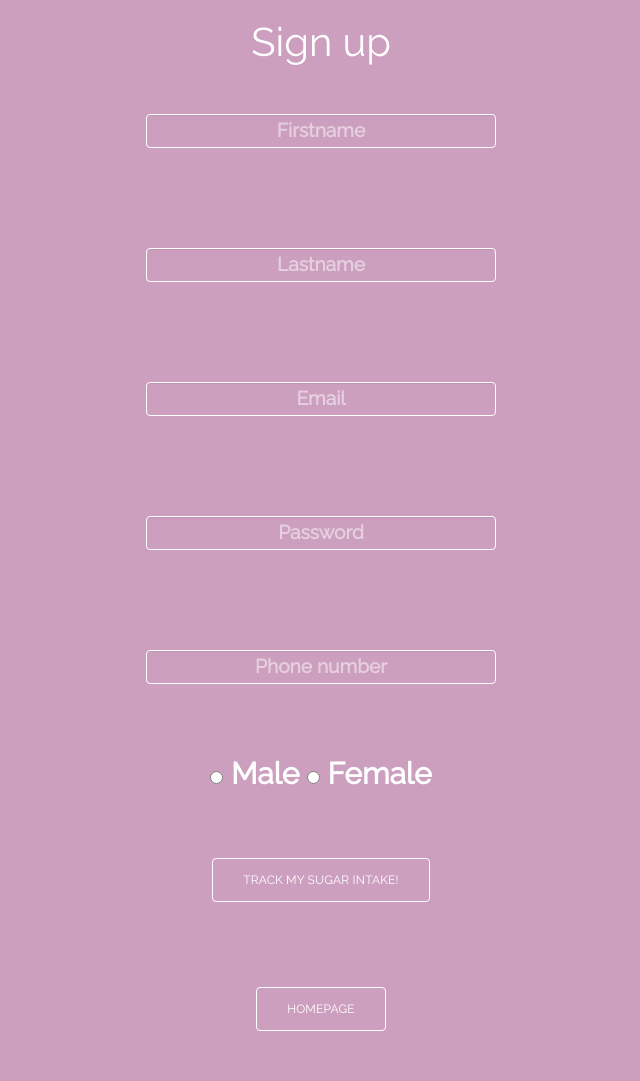
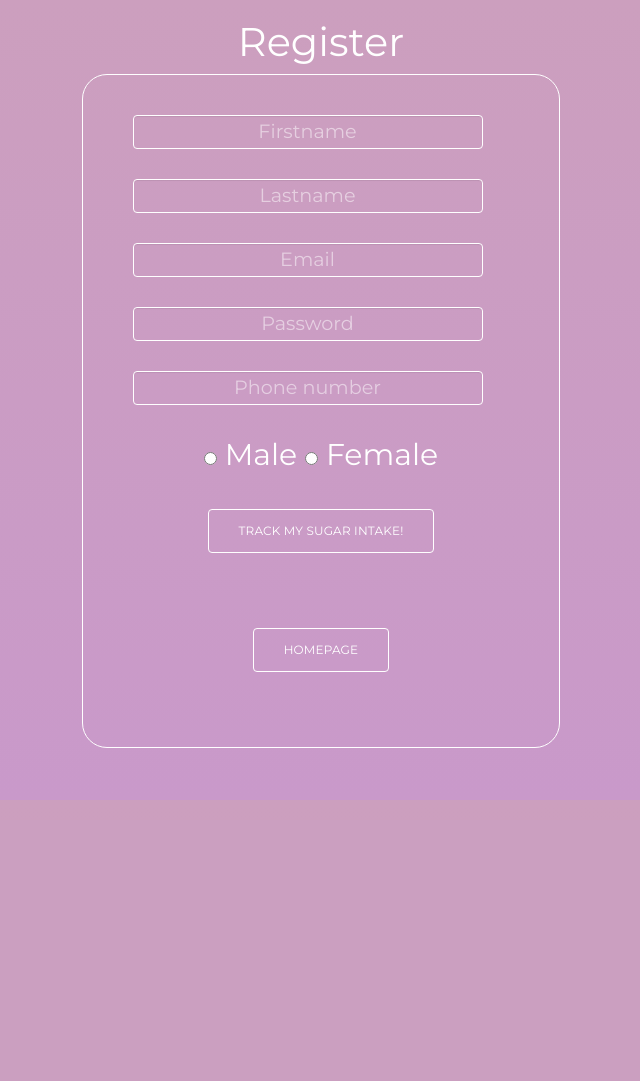
Before and after one commit to isemona/Project-SugarCoins, a Flask app: page /register in a window 1280 px wide. Shown: the whole page, without its empty margins (319-959 px from the left). After the commit the page ends 748 px from the top, so only its background shows below. Run offline with Flask 2, Linux system fonts and the light colour scheme; some libraries are stand-ins or nearby versions; some web fonts are replaced.

Commit message:
Changed font from Raleway to Montserrat

```diff
--- a/query.py
+++ b/query.py
@@ -35,7 +35,7 @@ def get_lists_of_food(session):
 
     foods = []
     for entry in todays_sugar:
-        foods.append((entry.food.food_name + "________________________" + str(entry.food.cost)))
+        foods.append((entry.food.food_name + "__________________" + str(entry.food.cost)))
 
     return foods
 
--- a/static/styles.css
+++ b/static/styles.css
@@ -45,14 +45,27 @@
 /*}*/
 
 
-html, body {
-    width: 100%;
+/*html, body {*/
+/*width: 100%;*/
+/*height: 100%;*/
+/*margin: 0;*/
+/*}*/
+html {
     height: 100%;
 }
 
 body {
-    background-color: rgb(204, 159, 190);
-    /*!*background-color: rgb(201,153,202);*!*/
+    height: 100%;
+    margin: 0;
+    background-repeat: no-repeat;
+    background-attachment: fixed;
+}
+
+
+body {
+    background-image: linear-gradient(to bottom, rgb(204, 159, 190), rgb(201, 153, 202));
+    /*background-color: rgb(204, 159, 190);*/
+    /*!*!*background-color: rgb(201,153,202);*!*!*/
     /*background-color: #6757A0;*/
     background-size: cover;
     background-repeat: no-repeat;
@@ -60,6 +73,9 @@ body {
     color: #000;
     line-height: 1.3;
     -webkit-font-smoothing: antialiased;
+    -webkit-font-feature-settings: "lnum";
+    -moz-font-feature-settings: "lnum";
+    font-feature-settings: "lnum";
 }
 
 /*.main {*/
@@ -68,7 +84,7 @@ body {
 /*font-weight: 100;*/
 /*font-size: 60px;*/
 /*color: #fff;*/
-/*font-family: 'Raleway', sans-serif;*/
+/*font-family: 'Montserrat', sans-serif;*/
 /*!*margin-top: 10px;*!*/
 /*!*margin-left: 20px;*!*/
 /*!*margin-right: 20px;*!*/
@@ -81,7 +97,7 @@ h1 {
     font-weight: 100;
     font-size: 40px;
     color: #fff;
-    font-family: 'Raleway', sans-serif;
+    font-family: 'Montserrat', sans-serif;
     /*margin-top: 10px;*/
     /*margin-left: 20px;*/
     /*margin-right: 20px;*/
@@ -94,7 +110,7 @@ h3 {
     font-weight: 80;
     font-size: 20px;
     color: #fff;
-    font-family: 'Raleway', sans-serif;
+    font-family: 'Montserrat', sans-serif;
 }
 
 h4 {
@@ -103,7 +119,7 @@ h4 {
     font-weight: 80;
     font-size: 30px;
     color: #fff;
-    font-family: 'Raleway', sans-serif;
+    font-family: 'Montserrat', sans-serif;
 }
 
 
@@ -111,12 +127,12 @@ h4 {
     background: transparent;
     border: none;
     color: #fff;
-    font-family: 'Raleway', sans-serif;
+    font-family: 'Montserrat', sans-serif;
 }
 
 .navbar-default .navbar-brand, .navbar-default .navbar-nav li a {
     color: #fff;
-    font-family: 'Raleway', sans-serif;
+    font-family: 'Montserrat', sans-serif;
     font-size: 30px;
 
 }
@@ -138,7 +154,7 @@ p {
     font-weight: 100;
     font-size: 30px;
     color: #fff;
-    font-family: 'Raleway', sans-serif;
+    font-family: 'Montserrat', sans-serif;
 
     margin-top: 10px;
     margin-left: 20px;
@@ -164,15 +180,13 @@ form {
     font-weight: 100;
     font-size: 30px;
     color: #fff;
-    font-family: 'Raleway', sans-serif;
+    font-family: 'Montserrat', sans-serif;
 
 }
 
-/*img.coin-img {*/
-/*width: 70%;*/
-/*height: 70%;*/
-/*align: right;*/
-/*}*/
+img.coin-img {
+    margin-top: 5%
+}
 
 .form-group {
     text-align: center;
@@ -221,6 +235,7 @@ form {
     border: 1px solid #fff;
     border-radius: 25px;
     margin: auto;
+    /*border-bottom: 1px solid white;*/
     /*padding: ;*/
     /*pading: 10:*/
     /*margin-top: 10px;*/
@@ -238,7 +253,8 @@ form {
     font-weight: 100;
     font-size: 100px;
     color: #fff;
-    font-family: 'Raleway', sans-serif;
+    /*font-family: 'Montserrat', sans-serif;*/
+    font-family: 'Montserrat', sans-serif;
 }
 
 #info-trends {
@@ -247,12 +263,13 @@ form {
     font-weight: 100;
     font-size: 70px;
     color: #fff;
-    font-family: 'Raleway', sans-serif;
+    /*font-family: 'Montserrat', sans-serif;*/
+    font-family: 'Montserrat', sans-serif;
 }
 
 #signup {
     color: #ffd200;
-    font-family: 'Raleway', sans-serif;
+    font-family: 'Montserrat', sans-serif;
     font-weight: 100;
     color: #fff;
     text-align: center;
@@ -269,7 +286,7 @@ form {
     /*border: 1px solid rgb(241,224,72);*/
     text-transform: uppercase;
     letter-spacing: 0.015em;
-    font-family: 'Raleway', sans-serif;
+    font-family: 'Montserrat', sans-serif;
     font-size: 12px;
     font-weight: 300;
     line-height: 1;
@@ -303,7 +320,7 @@ input[type="text"], input[type="password"], input[type="number"], input[type="em
     color: black;
     font-size: 16px;
     text-align: center;
-    font-family: 'Raleway', sans-serif;
+    font-family: 'Montserrat', sans-serif;
     /*margin: auto;*/
     margin-top: 30px;
     margin-bottom: 30px;
@@ -318,7 +335,7 @@ input[type="submit"] {
     background: transparent;
     text-transform: uppercase;
     letter-spacing: 0.015em;
-    font-family: 'Raleway', sans-serif;
+    font-family: 'Montserrat', sans-serif;
     font-size: 12px;
     font-weight: 300;
     line-height: 1;
@@ -333,9 +350,9 @@ input[type="submit"] {
 
 .placeholder-color::placeholder {
     /*color: #fff;*/
-    color: rgb(255, 255, 255,0.5);
+    color: rgb(255, 255, 255, 0.5);
     font-size: 1.2em;
-    font-family: 'Raleway', sans-serif;
+    font-family: 'Montserrat', sans-serif;
 }
 
 /*input[type="submit"] input[type="text"], input[type="password"], input[type="number"], input[type="email"]:hover {*/
--- a/templates/base.html
+++ b/templates/base.html
@@ -7,7 +7,7 @@
     {#    <link rel="stylesheet" href="https://stackpath.bootstrapcdn.com/bootstrap/4.3.1/css/bootstrap.min.css"#}
     {#          integrity="sha384-ggOyR0iXCbMQv3Xipma34MD+dH/1fQ784/j6cY/iJTQUOhcWr7x9JvoRxT2MZw1T" crossorigin="anonymous">#}
     {##}
-    {#    <link href="https://fonts.googleapis.com/css?family=Raleway" rel="stylesheet">#}
+    {#    <link href="https://fonts.googleapis.com/css?family=Montserrat" rel="stylesheet">#}
     {#    <script src=https://cdnjs.cloudflare.com/ajax/libs/Chart.js/2.7.3/Chart.min.js></script>#}
 {##}
     {#    <link rel="stylesheet" type="text/css" href={{ url_for('static', filename='styles.css') }}/>#}
@@ -27,7 +27,9 @@
     <link rel="stylesheet"
           href="https://maxcdn.bootstrapcdn.com/bootstrap/3.3.5/css/bootstrap.min.css">
     <!-- Google Font -->
-    <link href="https://fonts.googleapis.com/css?family=Raleway" rel="stylesheet">
+{#    <link href="https://fonts.googleapis.com/css?family=Montserrat" rel="stylesheet">#}
+{#    <link href="https://fonts.googleapis.com/css?family=Montserrat|Quicksand" rel="stylesheet">#}
+    <link href="https://fonts.googleapis.com/css?family=Montserrat" rel="stylesheet">
     <!-- Charts.js -->
     <script src=https://cdnjs.cloudflare.com/ajax/libs/Chart.js/2.7.3/Chart.min.js></script>
     <!-- Stylesheet -->
--- a/templates/register_form.html
+++ b/templates/register_form.html
@@ -54,56 +54,27 @@
 
 
     {#    <div  class="well spaced" style="width:30%;">#}
-        <h1 id=register align="center">Sign up</h1>
+    <h1 id=register align="center">Register</h1>
 
     <form action="/login" method="POST">
 
+        <section class="splash-header well-spaced">
             <div class="form-group">
-                <label>
+
                 <input type="text" name="fname" placeholder="Firstname" class="form-control placeholder-color">
-                 </label>
-            </div>
-
-            <div class="form-group">
-                <label>
                 <input type="text" name="lname" placeholder="Lastname" class="form-control placeholder-color">
-                </label>
-            </div>
-
-            <div class="form-group">
-                <label>
                 <input type="text" name="email" placeholder="Email" class="form-control placeholder-color">
-                </label>
-            </div>
-
-            <div class="form-group">
-                <label>
                 <input type="password" name="password" placeholder="Password" class="form-control placeholder-color">
-                </label>
-            </div>
-
-            <div class="form-group">
-                <label>
                 <input type="text" name="pnum" placeholder="Phone number" class="form-control placeholder-color">
-                </label>
-            </div>
-
-            <div class="form-group">
-                <label>
                 <input type="radio" name="gender" value="M"> Male <input type="radio" name="gender" value="F"> Female
-
-                </label>
-            </div>
-
-
-
                 <div class="form-group" align="center">
                     <input type="submit" value="Track my sugar intake!" class="btn">
                 </div>
                 <div class="form-group" align="center">
                     <a href="/" class="btn">Homepage</a>
-
                 </div>
+            </div>
+        </section>
     </form>
 
 
--- a/templates/user_dashboard.html
+++ b/templates/user_dashboard.html
@@ -100,6 +100,7 @@
                                 <option value="Meh">Meh</option>
 {#                                <span class="entypo-chart-bar"></span>#}
                                 <option value="Hangry">Hangry</option>
+                                <option value="No time">No time</option>
                                 <option value="Anxious">Anxious</option>
                                 <option value="Stressed">Stressed</option>
                                 <option value="Special-event">Special event</option>
```
Lines whose indentation alone changed are shown as unchanged.
